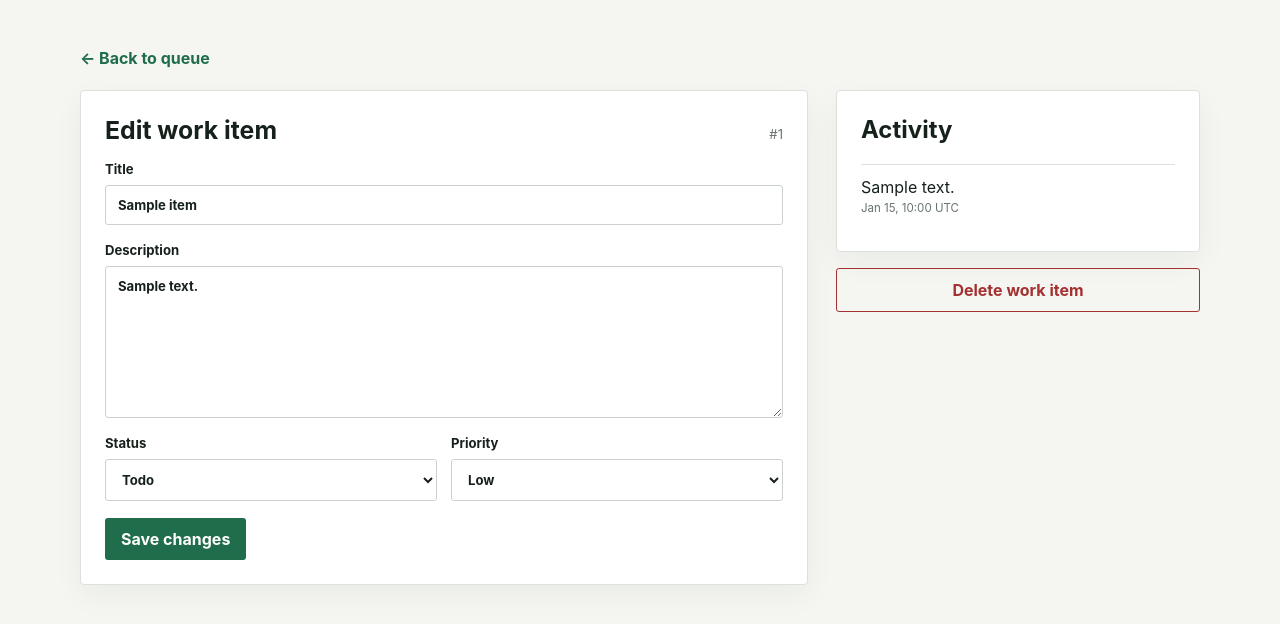
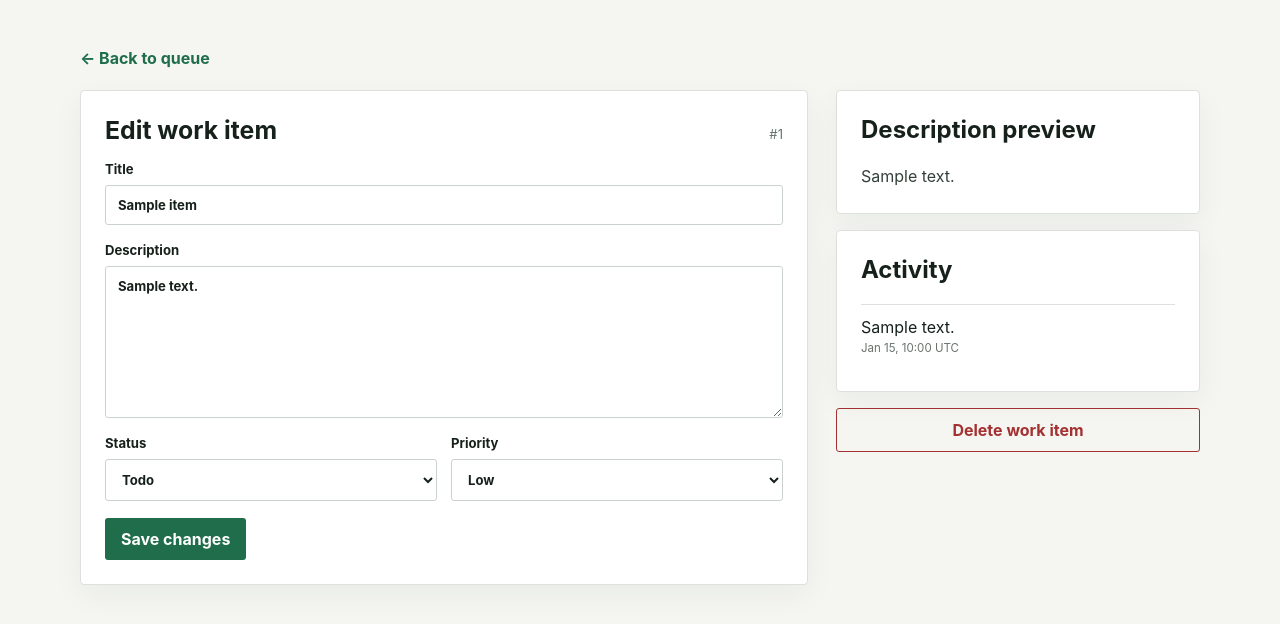
Before and after one commit to ryana/queueboard, a FastAPI app: page /work-items/1 in a window 1280 px wide. Shown: the part 68-692 px from the top of the page. Run offline with FastAPI, Linux system fonts and the light colour scheme; tables that the repository leaves empty hold one stand-in row (values such as "Sample post").

Commit message:
feat: add Markdown description previews

```diff
--- a/pyproject.toml
+++ b/pyproject.toml
@@ -13,6 +13,7 @@ dependencies = [
   "celery[redis]",
   "fastapi",
   "jinja2",
+  "markdown-it-py>=4.2.0",
   "psycopg[binary]",
   "pydantic-settings",
   "python-multipart",
--- a/src/queueboard/static/styles.css
+++ b/src/queueboard/static/styles.css
@@ -58,7 +58,13 @@ button:hover { background: var(--accent-dark); }
 .detail-grid { display: grid; grid-template-columns: minmax(0, 2fr) minmax(260px, 1fr); gap: 28px; align-items: start; }
 .detail-form h1 { font-size: 1.55rem; }
 .form-row { display: grid; grid-template-columns: 1fr 1fr; gap: 14px; }
-.activity-panel { margin-bottom: 16px; }
+.activity-panel, .description-preview { margin-bottom: 16px; }
+.markdown-body { color: #334039; line-height: 1.55; overflow-wrap: anywhere; }
+.markdown-body > :first-child { margin-top: 0; }
+.markdown-body > :last-child { margin-bottom: 0; }
+.markdown-body code { padding: 2px 5px; background: #edf0ed; border-radius: 3px; }
+.markdown-body pre { overflow-x: auto; padding: 12px; background: #edf0ed; }
+.markdown-body pre code { padding: 0; }
 .activity-list { list-style: none; margin: 0; padding: 0; }
 .activity-list li { display: grid; gap: 4px; padding: 12px 0; border-top: 1px solid var(--line); }
 .activity-list time { color: var(--muted); font-size: .72rem; }
--- a/src/queueboard/templates/detail.html
+++ b/src/queueboard/templates/detail.html
@@ -23,6 +23,14 @@
     </form>
 
     <aside>
+      <section class="panel description-preview">
+        <h2>Description preview</h2>
+        {% if item.description %}
+          <div class="markdown-body">{{ rendered_description }}</div>
+        {% else %}
+          <p class="muted">Add a description to see its formatted preview.</p>
+        {% endif %}
+      </section>
       <section class="panel activity-panel">
         <h2>Activity</h2>
         {% if item.activities %}
```
Also changed, not shown: src/queueboard/markdown.py (added, +17 -0 lines), src/queueboard/web.py (+7 -1 lines), tests/test_web.py (+7 -1 lines), README.md, 1 other file.
